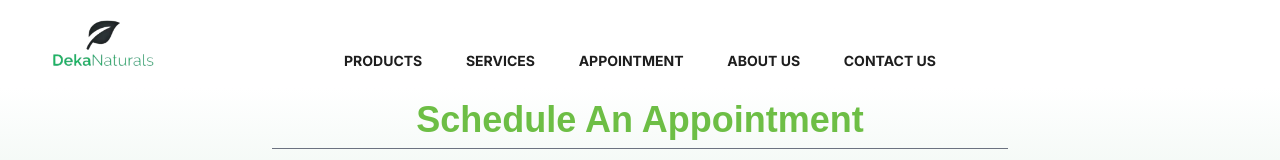
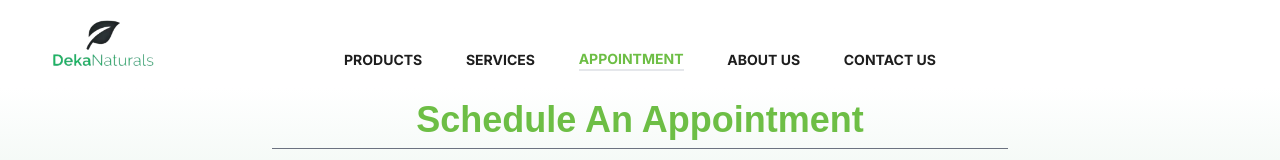
Before and after one commit to somadina6/DekaNaturals-NextJS, a Next.js app: page /appointment in a window 1280 px wide. Shown: the top 160 px of the page. Built offline with nearby package versions, Linux system fonts and the light colour scheme.

Commit message:
added active

```diff
--- a/src/app/globals.css
+++ b/src/app/globals.css
@@ -1,6 +1,7 @@
 @tailwind base;
 @tailwind components;
 @tailwind utilities;
+
 
 .button-style {
   text-decoration: none;
--- a/src/components/Header/Header.tsx
+++ b/src/components/Header/Header.tsx
@@ -1,6 +1,9 @@
-import React from "react";
+"use client";
+import React, { useEffect } from "react";
 import Link from "next/link";
 import Image from "next/image";
+import { usePathname } from "next/navigation";
+
 
 const navLinks = [
   "PRODUCTS",
@@ -20,17 +23,25 @@
 };
 
 const Header: React.FC = () => {
+
+  const pathname = usePathname()
+  console.log(pathname)
+
+  useEffect(()=>{
+
+  }, [pathname])
+
   return (
     <header className="w-full z-10 h-[80px] flex items-end border-b border-white justify-center py-2 sticky bg-white top-0 px-12">
       <Link className="mt-2 absolute left-10 bottom-[-10px]" href="/">
         <Image src="/logo.png" alt="Next Image" width={120} height={80} />
       </Link>
-      <ul className="w-full md:w-1/2 flex items-center justify-between">
+      <ul className="w-full md:w-1/2 flex items-center justify-between" >
         {navLinks.map((link) => {
           return (
             <li
               key={link}
-              className=" text-[14px] text-[#1E1E1E] font-bold hover:border-b-primary hover:border-b-2 hover:text-[#6DBE45]"
+              className={" text-[14px] text-[#1E1E1E] font-bold hover:border-b-primary hover:border-b-2 hover:text-[#6DBE45]" + `${pathname == navLinksURL[link]? 'border-b-[#6DBE45] border-b-2 text-[#6DBE45]' :''}`}
             >
               <Link href={navLinksURL[link]}>{link}</Link>
             </li>
```
